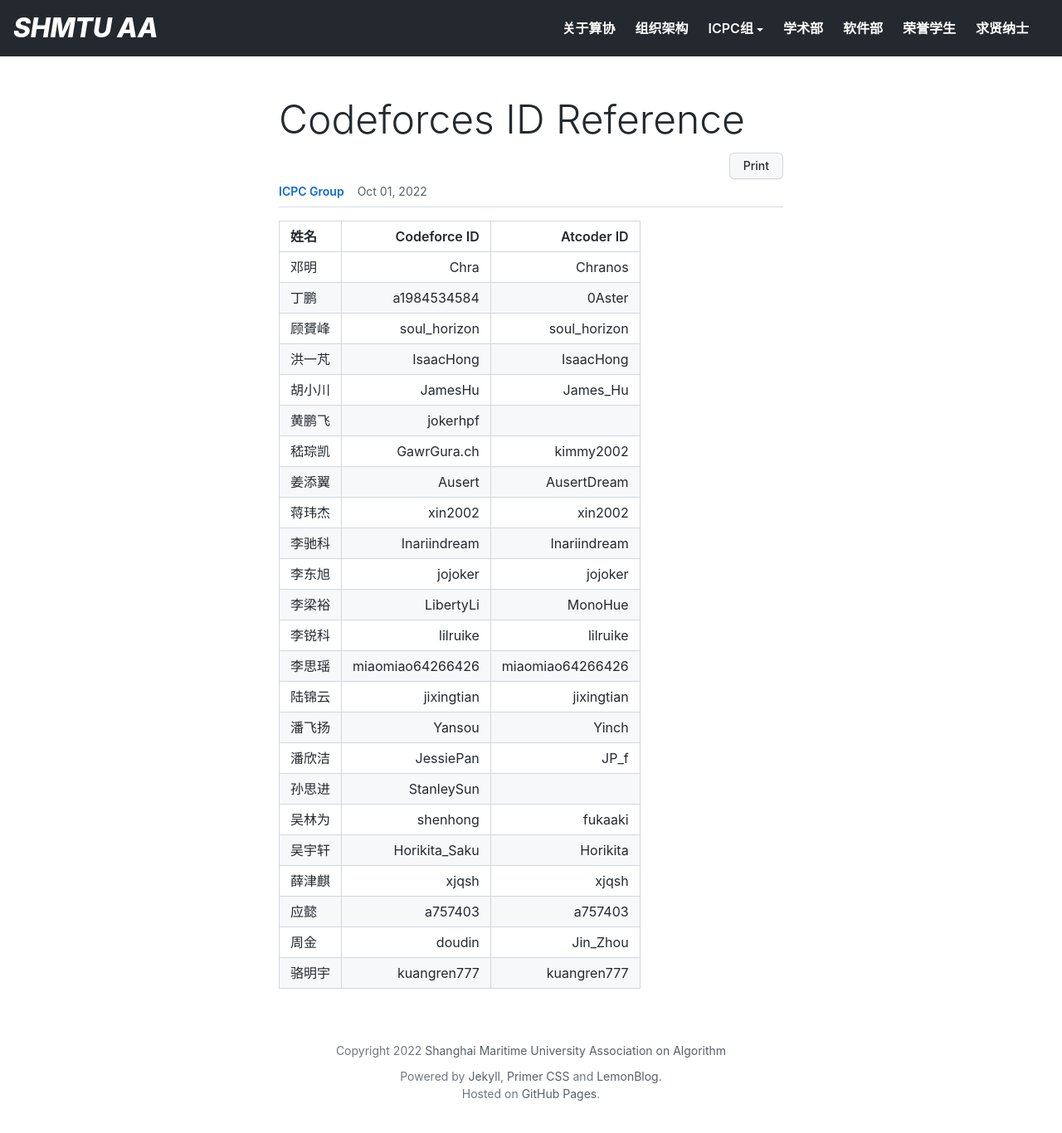
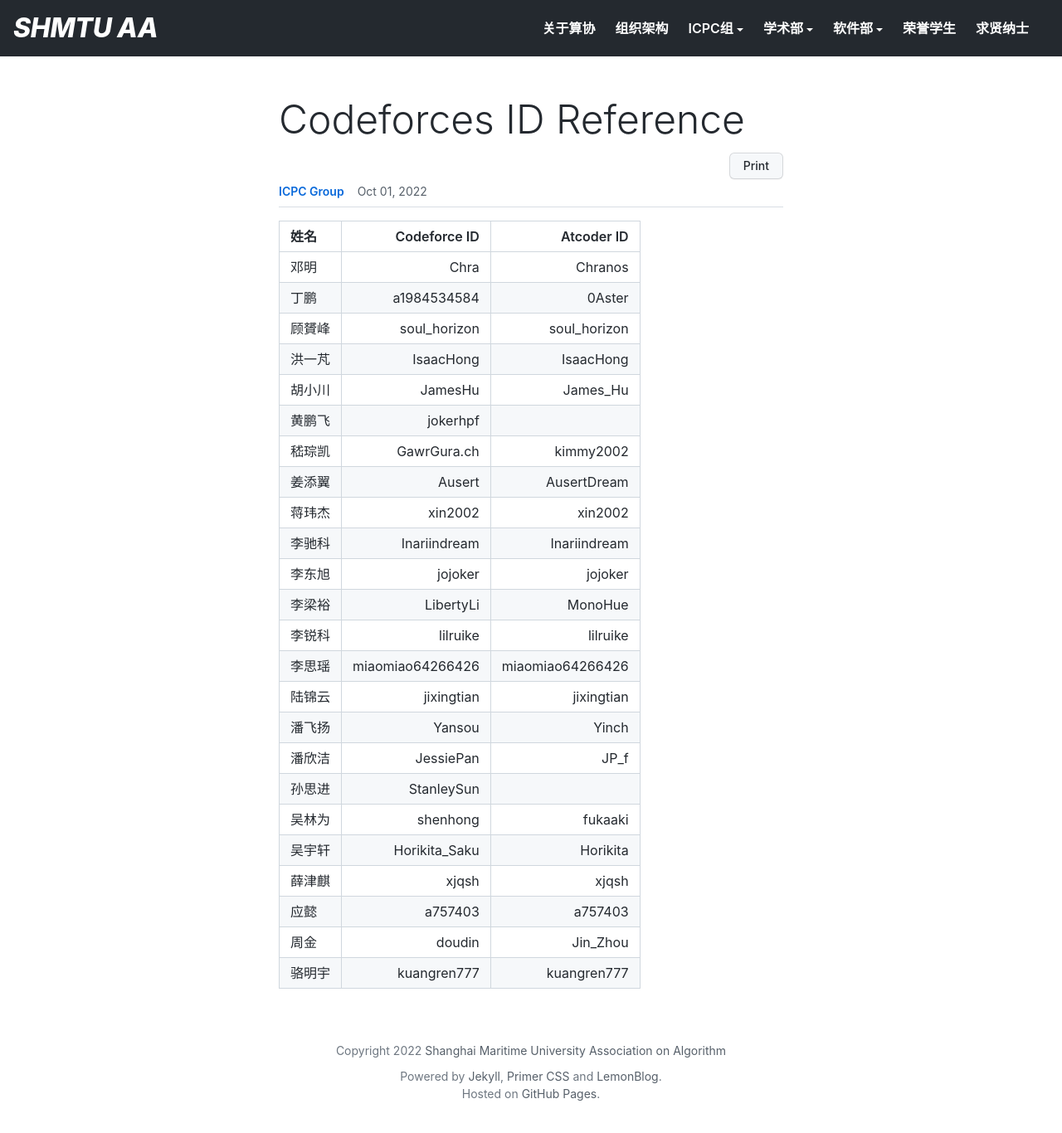
Before and after one commit to shmtuaa/shmtuaa.org, a Jekyll site: the page built from _posts/2022-10-01-ICPC-codeforces-id.md, in a window 1280 px wide and 1369 px high. Shown: the top 1366 px of the window at 83% size. Built offline with Jekyll 4.4.1, drawn with Linux system fonts in a browser that asks for light colours.

```diff
--- a/_includes/header.html
+++ b/_includes/header.html
@@ -22,10 +22,28 @@
         </details>
     </div>
     <div class="Header-item mr-4 hide-sm hide-md hide-lg">
-        <a href="{{ site.baseurl }}/academic" class="Header-link f4">学术部</a>
+        <details class="dropdown details-reset details-overlay d-inline-block">
+            <summary class="Header-link f4 d-inline" aria-haspopup="true">
+                学术部
+                <div class="dropdown-caret"></div>
+            </summary>
+
+            <ul class="dropdown-menu dropdown-menu-se">
+                <li><a class="dropdown-item hide-lg" href="{{ site.baseurl }}/academic">简介</a></li>
+            </ul>
+        </details>
     </div>
-    <div class="Header-item mr-4  hide-sm hide-md hide-lg">
-        <a href="{{ site.baseurl }}/software" class="Header-link f4">软件部</a>
+    <div class="Header-item mr-4 hide-sm hide-md hide-lg">
+        <details class="dropdown details-reset details-overlay d-inline-block">
+            <summary class="Header-link f4 d-inline" aria-haspopup="true">
+                软件部
+                <div class="dropdown-caret"></div>
+            </summary>
+
+            <ul class="dropdown-menu dropdown-menu-se">
+                <li><a class="dropdown-item hide-lg" href="{{ site.baseurl }}/software">简介</a></li>
+            </ul>
+        </details>
     </div>
     <div class="Header-item mr-4 hide-sm hide-md">
         <a href="{{ site.baseurl }}/fellow" class="Header-link f4">荣誉学生</a>
```
Also changed, not shown: _layouts/homepage.html (+1 -4 lines), _posts/2022-10-01-ICPC-codeforces-id.md (+1 -0 lines).
